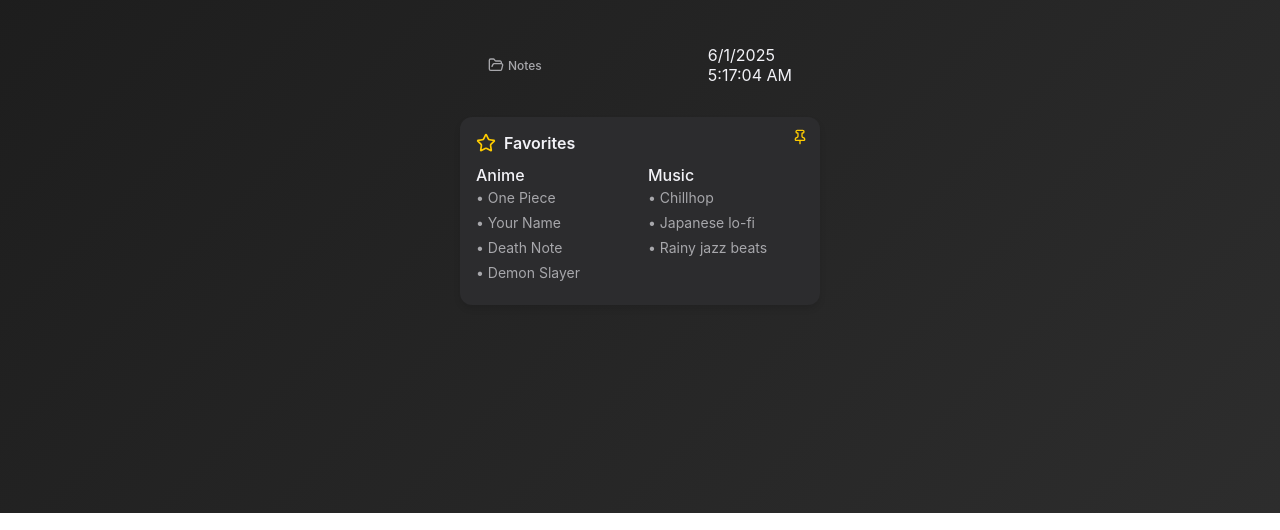
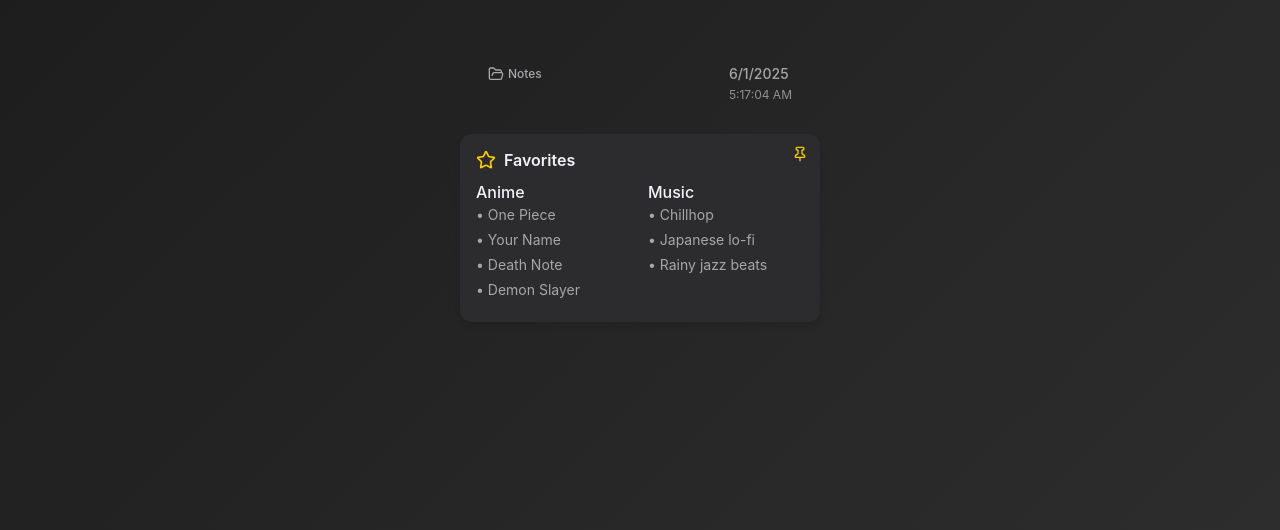
Before and after one commit to Deepayan-Thakur/My-portfolio, a plain HTML site: page index.html in a window 1280 px wide. Shown: the part 393-923 px from the top of the page. Drawn offline with Linux system fonts and the light colour scheme.

Commit message:
Adding date and time style

```diff
--- a/styles.css
+++ b/styles.css
@@ -162,6 +162,24 @@ body {
     width: 1rem;
     height: 1rem;
     margin-right: 0.25rem;
+}
+
+.profile-footer {
+    align-items: center;
+    justify-content: space-between;
+    color: rgba(255, 255, 255, 0.6);
+    font-size: 14px;
+    margin-top: 20px;
+}
+
+.date {
+    font-weight: 500;
+}
+
+.time-display {
+    font-size: 12px;
+    color: rgba(255, 255, 255, 0.5);
+    margin-top: 5px;
 }
 
 /* Content Cards */
```
